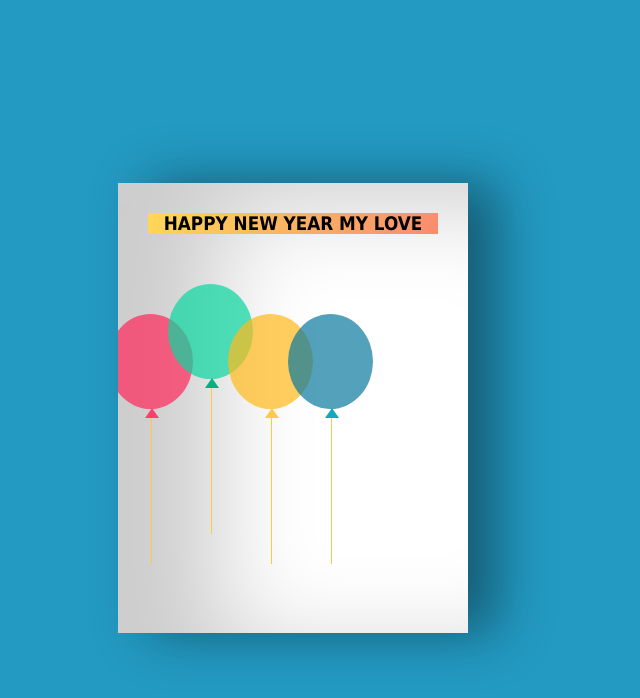
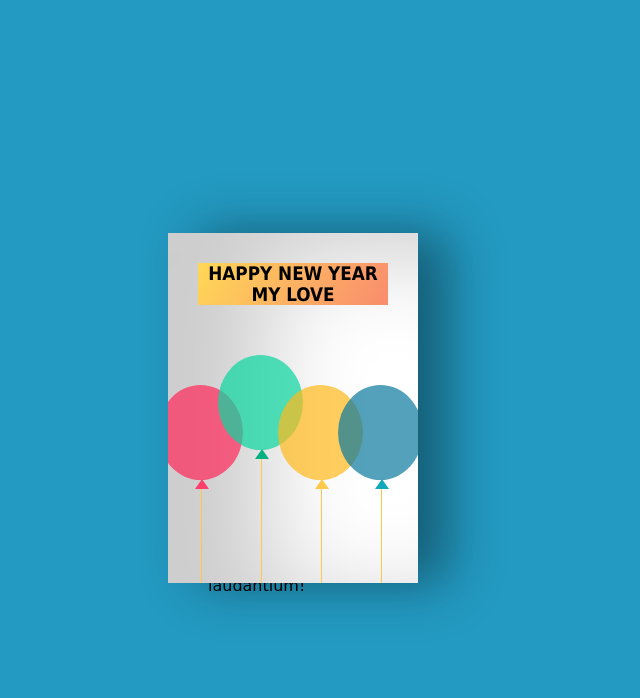
Before and after one commit to shivam6087/newtemp, a plain HTML site: page index.html in a window 1280 px wide. Shown: the whole page, without its empty margins (347-987 px from the left). Drawn offline with Linux system fonts and the light colour scheme.

Commit message:
Update style.css

```diff
--- a/style.css
+++ b/style.css
@@ -8,8 +8,8 @@ body {
 
 .birthdayCard {
   position: relative;
-  width: 350px;
-  height: 450px;
+  width: 250px;
+  height: 350px;
   cursor: pointer;
   transform-style: preserve-3d;
   transform: perspective(2500px);
@@ -33,8 +33,8 @@ body {
 .cardFront {
   position: relative;
   background-color: #fff;
-  width: 350px;
-  height: 450px;
+  width: 250px;
+  height: 350px;
   overflow: hidden;
   transform-origin: left;
   box-shadow: inset 100px 20px 100px rgba(0, 0, 0, 0.2),
@@ -132,8 +132,8 @@ body {
 .cardInside {
   position: absolute;
   background-color: #fff;
-  width: 350px;
-  height: 450px;
+  width: 250px;
+  height: 350px;
   z-index: -1;
   left: 0;
   top: 0;
```
